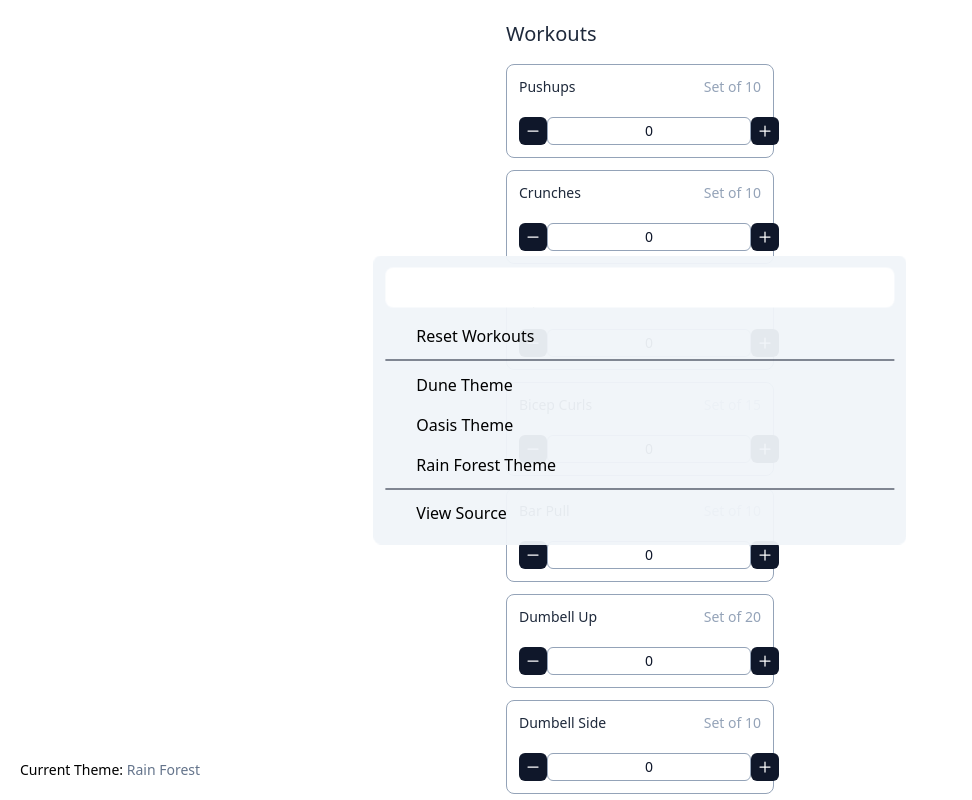
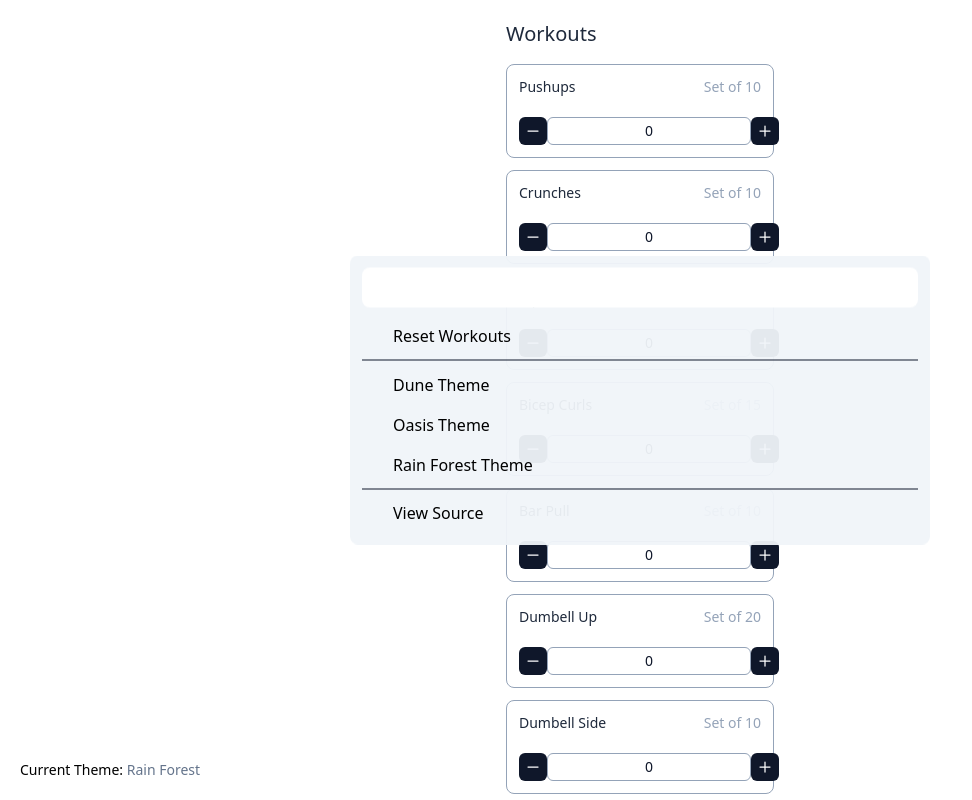
Before and after one commit to nirnejak/workout-tracker, a React (Vite) app: page / in a window 1280 px wide. Both pictures are taken after a click on the button 759 px from the left and 34 px from the top of the page. Shown: the top 800 px of the page, without its empty margins (0-972 px from the left). Built offline with nearby package versions, Linux system fonts and the light colour scheme; some icons are missing.

Commit message:
Command Bar: animation from zoomIn to rise

```diff
--- a/src/components/CommandBar.tsx
+++ b/src/components/CommandBar.tsx
@@ -52,7 +52,7 @@ const CommandBar: React.FC = () => {
       open={isOpen}
       onOpenChange={setIsOpen}
       label="Global Command Menu"
-      className="fixed left-1/2 top-1/2 z-50 w-5/12 -translate-x-1/2 -translate-y-1/2 animate-zoomIn rounded-lg bg-slate-100/95 p-3 dark:bg-zinc-800/95"
+      className="fixed left-1/2 top-1/2 z-50 w-full max-w-[580px] -translate-x-1/2 -translate-y-1/2 animate-rise rounded-lg bg-slate-100/95 p-3 dark:bg-zinc-800/95"
     >
       <Command.Input className="w-full rounded-lg px-3 py-2 outline-none dark:bg-zinc-900 dark:text-zinc-300" />
 
--- a/tailwind.config.cjs
+++ b/tailwind.config.cjs
@@ -36,8 +36,8 @@ module.exports = {
           from: { transform: "translateX(10px)" },
           to: { transform: "translateX(0)" },
         },
-        zoomIn: {
-          from: { transform: "translate(-50%, -50%) scale(0.95)" },
+        rise: {
+          from: { transform: "translate(-50%, -40%) scale(0.95)" },
           to: { transform: "translate(-50%, -50%) scale(1)" },
         },
         swing: {
@@ -57,9 +57,12 @@ module.exports = {
         slideUp: "slideUp 400ms cubic-bezier(0.16, 1, 0.3, 1)",
         slideLeft: "slideLeft 400ms cubic-bezier(0.16, 1, 0.3, 1)",
         slideRight: "slideRight 400ms cubic-bezier(0.16, 1, 0.3, 1)",
-        zoomIn: "zoomIn 150ms cubic-bezier(0.4, 0, 0.2, 1)",
         swing: "swing 1s infinite ease-in-out alternate",
+        rise: "rise 150ms cubic-bezier(0.4, 0, 0.2, 1)",
       },
+    },
+    fontFamily: {
+      sans: ["Graphik", "system-ui", "sans-serif"],
     },
   },
   plugins: [],
```
